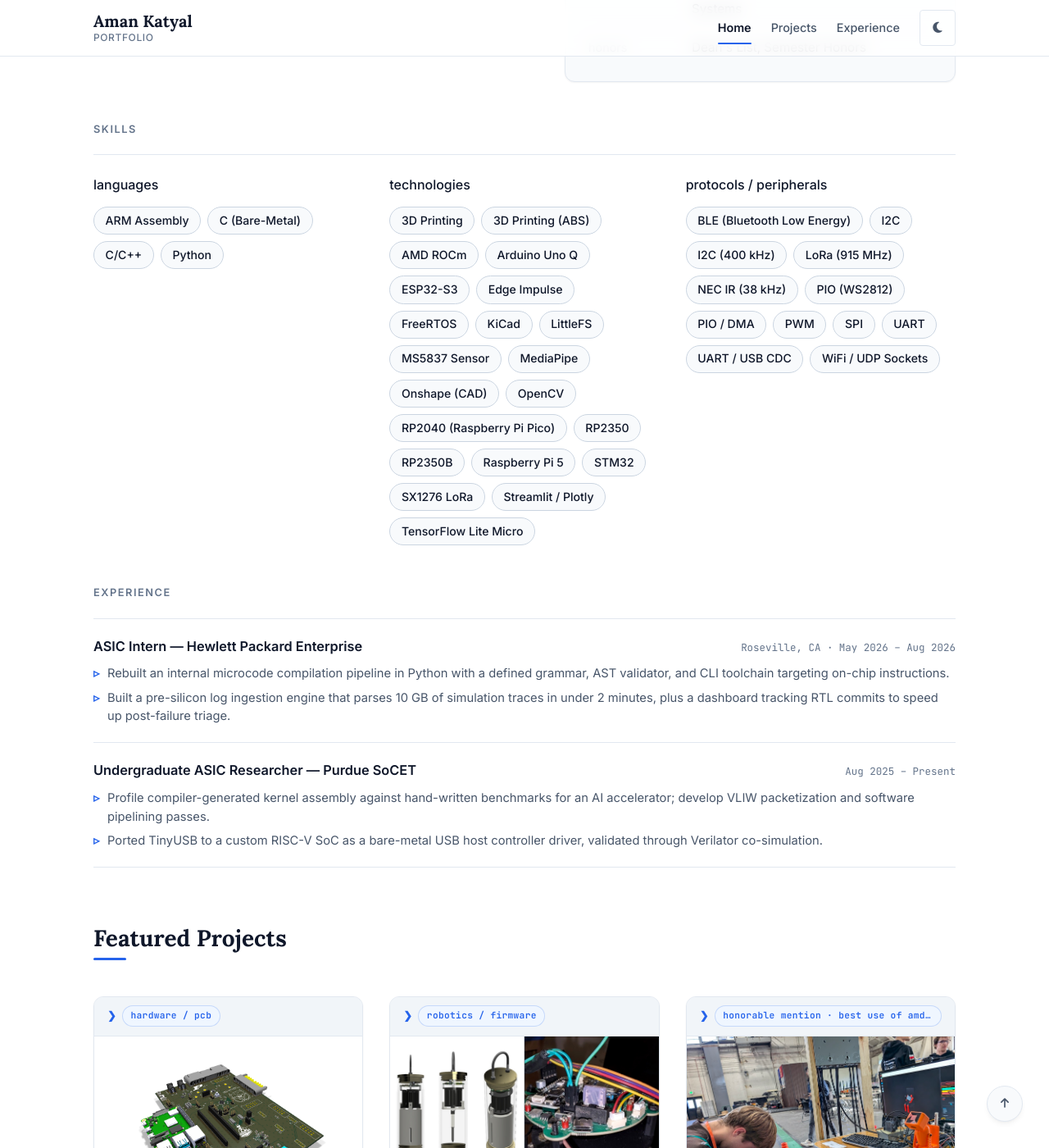
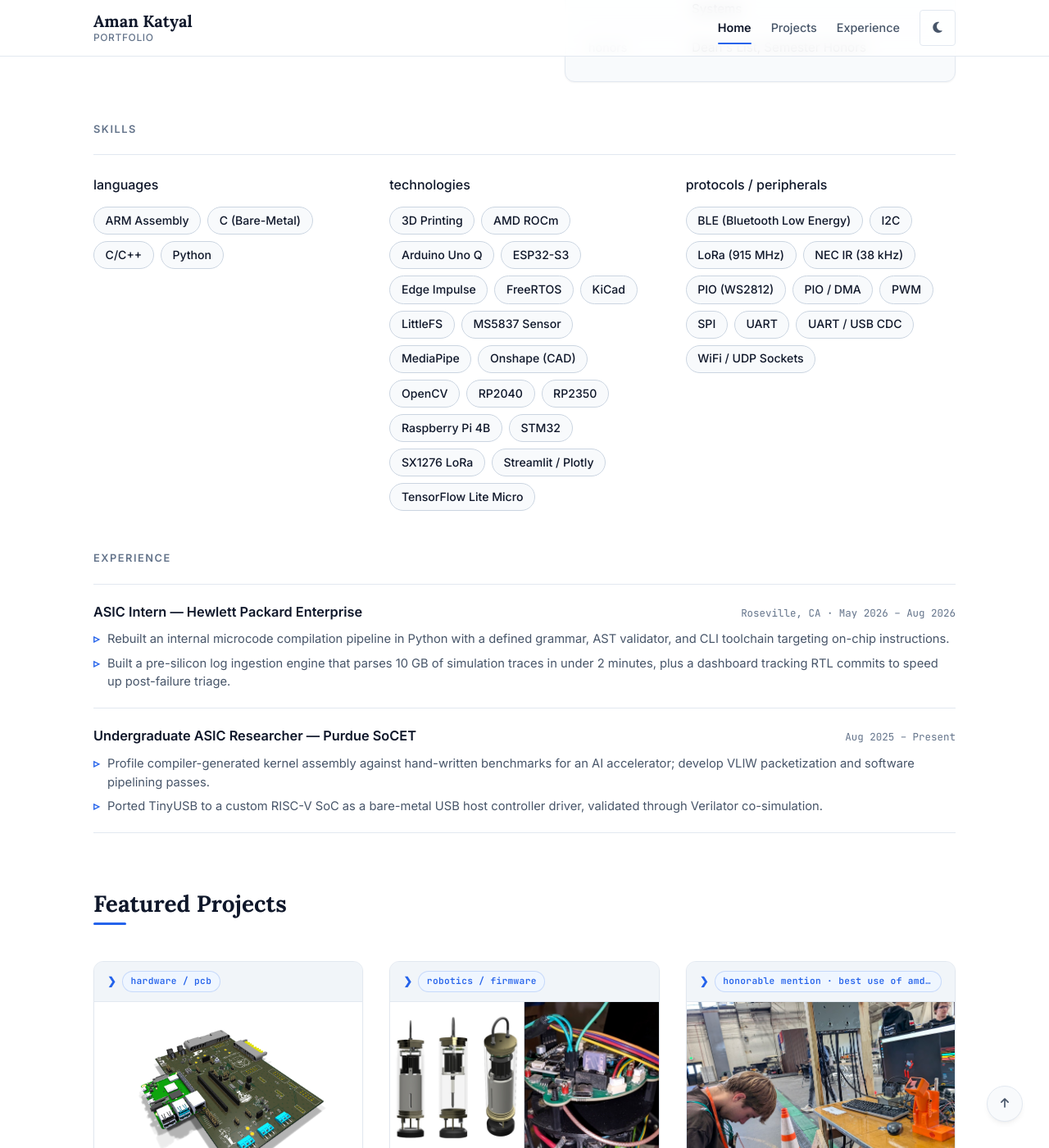
Before and after one commit to aman-katyal/aman-katyal.github.io, a Jekyll site: the page built from index.md, in a window 1280 px wide and 1400 px high, scrolled down 483 px. Shown: the whole window at 82% size. Built offline with Jekyll 4.4.1, drawn with Linux system fonts in a browser that asks for light colours; some of the changed text lies outside the part shown.

Commit message:
skills: correct HIL to X18 hardware, dedupe labels
- hil now STM32 + Pi 4B + KiCad (was Pi 5 / RP2350B / FreeRTOS)
- RP2350B->RP2350, I2C (400kHz)->I2C, 3D Printing (ABS)->3D
  Printing, RP2040 (Pico)->RP2040

```diff
--- a/_data/projects.yml
+++ b/_data/projects.yml
@@ -23,10 +23,8 @@
       - "Python"
     technologies:
       - "STM32"
-      - "RP2350B"
-      - "Raspberry Pi 5"
+      - "Raspberry Pi 4B"
       - "KiCad"
-      - "FreeRTOS"
     protocols:
       - "SPI"
       - "I2C"
@@ -99,7 +97,7 @@
       - "Python"
       - "ARM Assembly"
     technologies:
-      - "RP2040 (Raspberry Pi Pico)"
+      - "RP2040"
       - "LittleFS"
       - "SX1276 LoRa"
       - "MS5837 Sensor"
@@ -203,9 +201,9 @@
       - "Edge Impulse"
       - "KiCad"
       - "FreeRTOS"
-      - "3D Printing (ABS)"
+      - "3D Printing"
     protocols:
-      - "I2C (400 kHz)"
+      - "I2C"
       - "NEC IR (38 kHz)"
       - "PIO / DMA"
       - "SPI"
```
